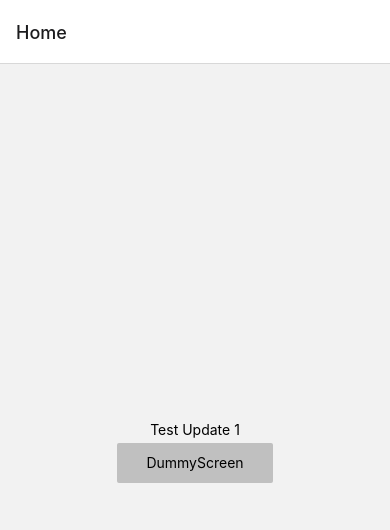
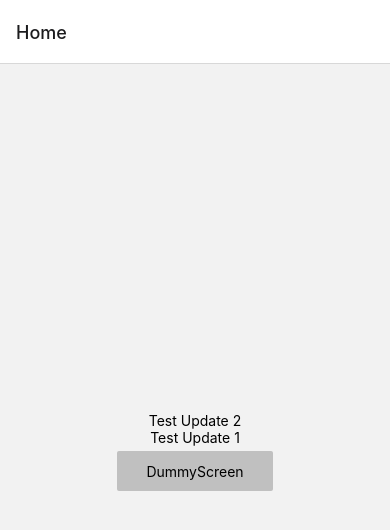
Before and after one commit to timmyjose/expo-updates-demo, a React Native app: screen /Home in a window 390 px wide. Shown: the top 530 px of the page. Built offline with nearby package versions, Linux system fonts and the light colour scheme.

Commit message:
chore: test update 2.

```diff
--- a/src/screens/Home.tsx
+++ b/src/screens/Home.tsx
@@ -9,6 +9,7 @@ const Home = () => {
 
   return (
     <View style={styles.container}>
+      <Text>Test Update 2</Text>
       <Text>Test Update 1</Text>
       <Pressable
         style={styles.button}
```
